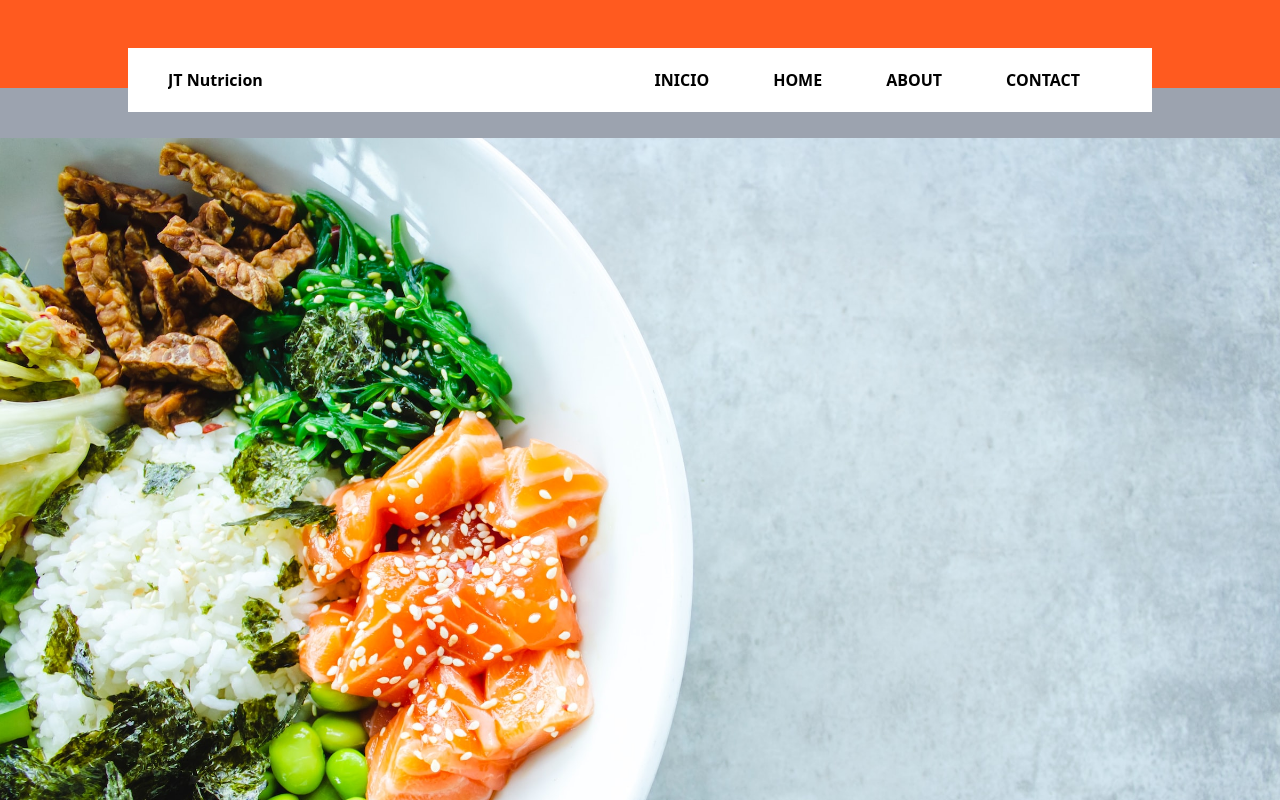
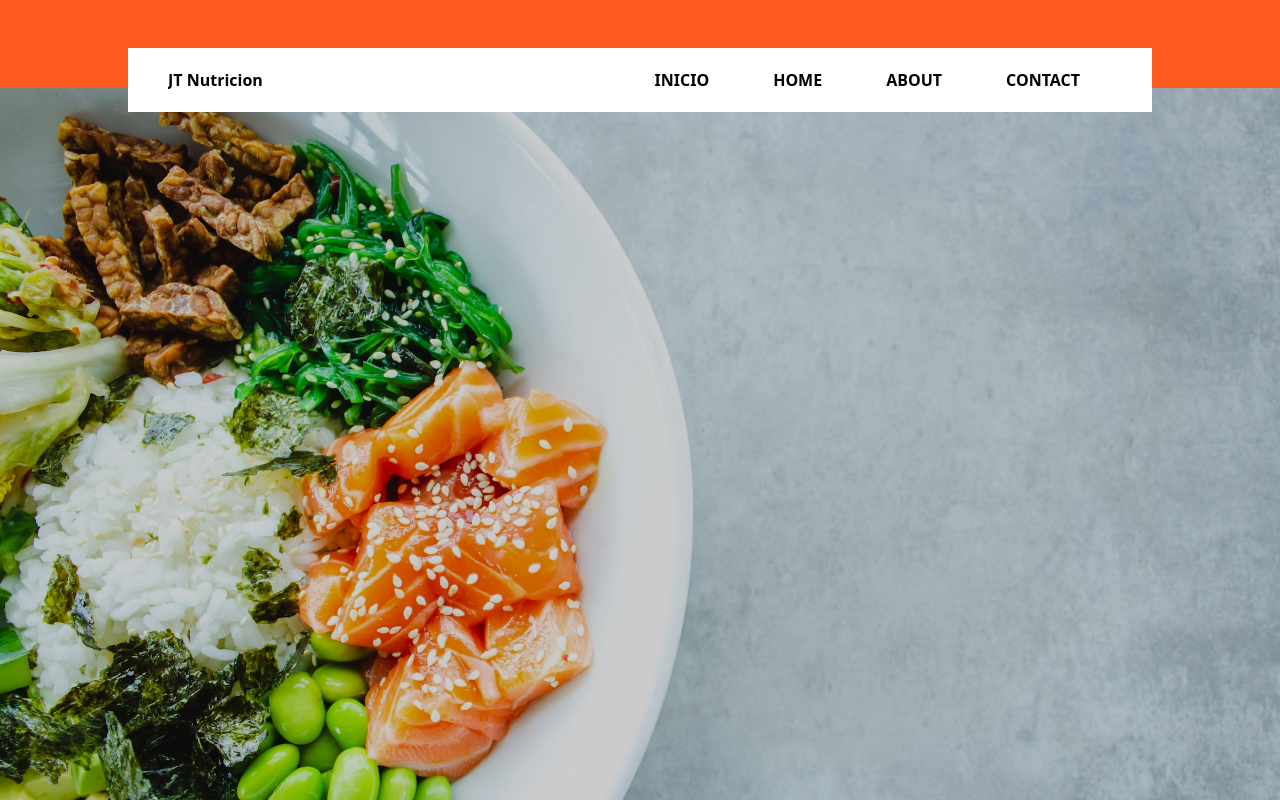
Before and after one commit to cufa03/jt-nutricion, a Next.js app: page / in a window 1280 px wide. Shown: the top 800 px of the page. Built offline with nearby package versions, Linux system fonts and the light colour scheme.

Commit message:
fixed navbar zindex and header picture

```diff
--- a/components/Navbar.jsx
+++ b/components/Navbar.jsx
@@ -12,7 +12,7 @@ const Navbar = () => {
 	];
 
 	return (
-		<div className="relative w-full">
+		<div className="relative w-full z-10">
 			<div className=" bg-orange-500 h-[5.5em] ">
 				<nav className="absolute bg-white  h-[4em] w-[80%] top-12 left-0 right-0 mx-auto flex items-center justify-between px-10 overflow-hidden">
 					<div className="overflow-hidden">
--- a/src/app/page.jsx
+++ b/src/app/page.jsx
@@ -4,12 +4,13 @@ import homePicture from './images/home.jpg';
 
 export default function Home() {
 	return (
-		<main className="bg-gray-400 h-screen pt-[50px]">
-			<div>
+		<main className="bg-gray-400 h-screen">
+			<div className="">
+				<div className="bg-black/20 z-2 w-full absolute top-[5.5em] h-screen"></div>
 				<Image
 					src={homePicture}
 					alt="imagen de comida saludable"
-					className="w-full h-fit"
+					className="w-full h-fit z-1"
 				/>
 			</div>
 			<div>
```
